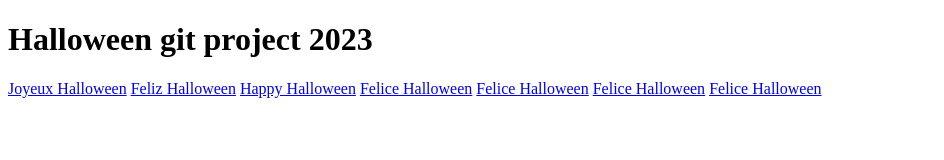
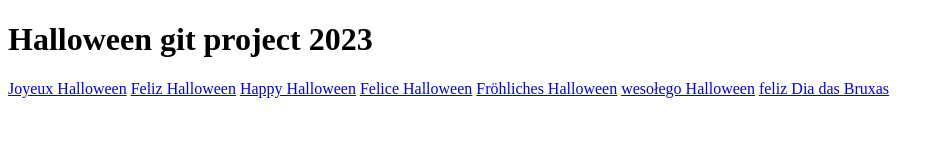
Before and after one commit to malojohannot/Halloween-git-project-2023-exam, a plain HTML site: page index.html in a window 1280 px wide. Shown: the whole page, without its empty margins (0-944 px from the left). Drawn offline with Linux system fonts and the light colour scheme.

Commit message:
correction langue dans les liens allemand polonais et portugais

```diff
--- a/index.html
+++ b/index.html
@@ -12,8 +12,8 @@
     <a href="./espagnol.html">Feliz Halloween</a>
     <a href="./anglais.html">Happy Halloween</a>
     <a href="./italien.html">Felice Halloween</a>
-    <a href="./allemand.html">Felice Halloween</a>
-    <a href="./polonais.html">Felice Halloween</a>
-    <a href="./portugais.html">Felice Halloween</a>
+    <a href="./allemand.html">Fröhliches Halloween</a>
+    <a href="./polonais.html">wesołego Halloween</a>
+    <a href="./portugais.html">feliz Dia das Bruxas</a>
 </body>
 </html>
```
